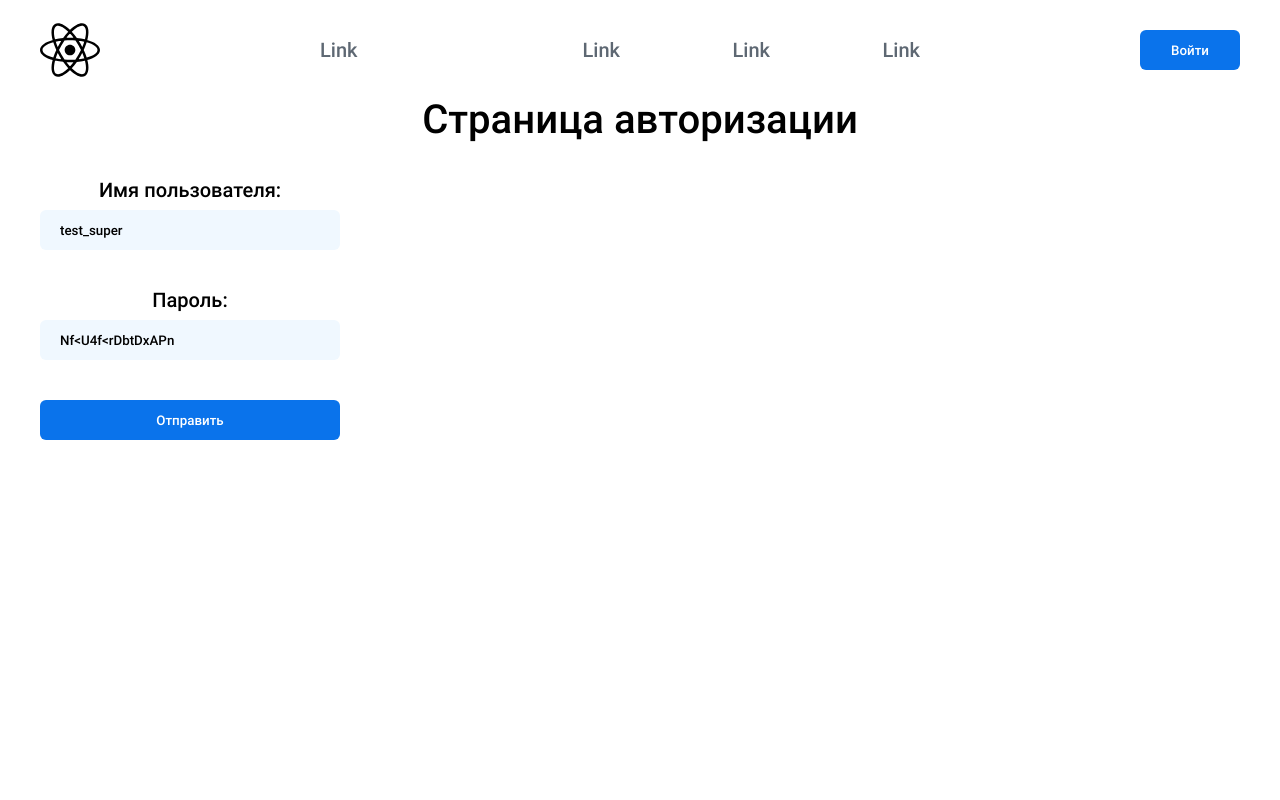
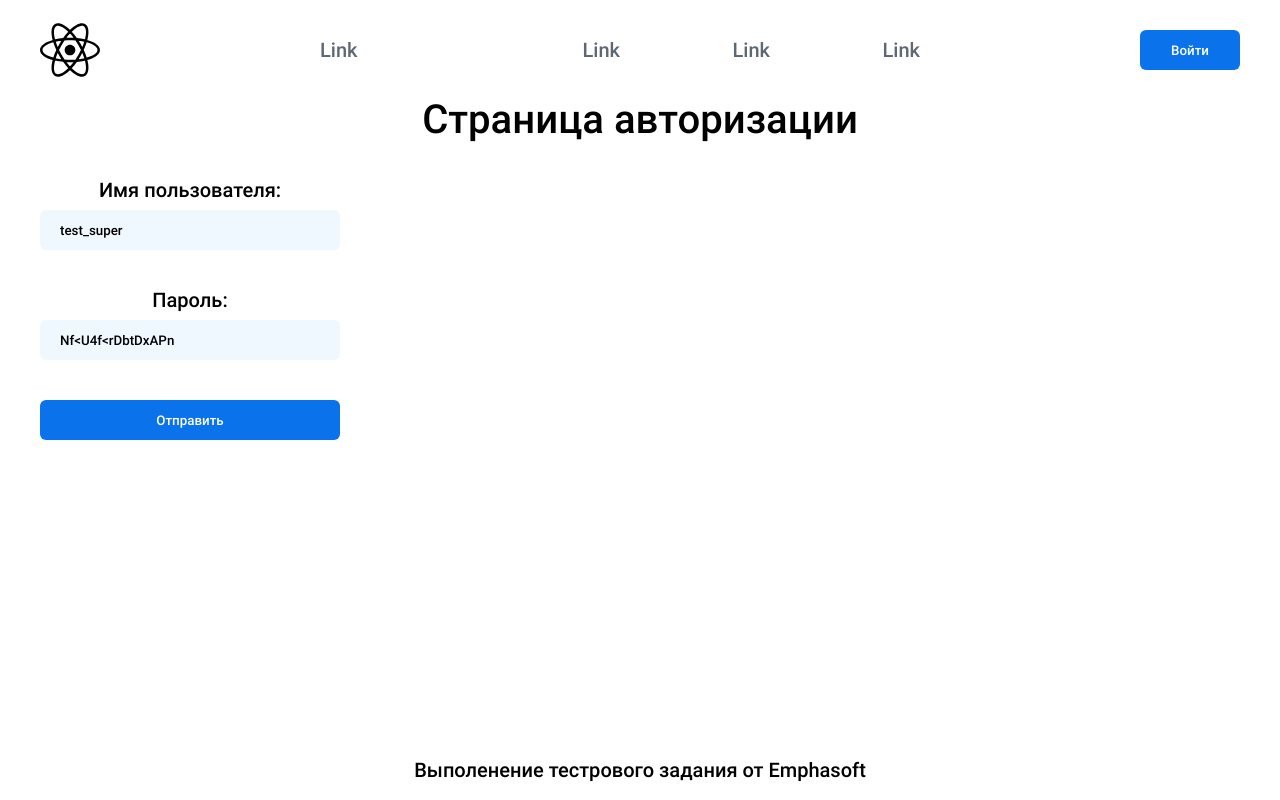
Before and after one commit to yanakukhta5/auth, a React (Vite) app: page / in a window 1280 px wide. Built offline with nearby package versions, Linux system fonts and the light colour scheme.

Commit message:
add footer

```diff
--- a/src/App.tsx
+++ b/src/App.tsx
@@ -6,14 +6,21 @@ import { Footer } from './app/Footer'
 
 import { Auth } from '@/pages/Auth'
 import { Container } from '@/components/Container'
+import styled from '@emotion/styled'
+
+const Content = styled.main`
+  flex: 1 1 auto;
+`
 
 function App() {
   return (
     <>
       <Header />
-      <Container>
-        <Auth />
-      </Container>
+      <Content>
+        <Container>
+          <Auth />
+        </Container>
+      </Content>
       <Footer />
     </>
   )
--- a/src/app/Footer/index.tsx
+++ b/src/app/Footer/index.tsx
@@ -1,15 +1,9 @@
-import { Footer as Footer_ } from "./style"
-import { Container } from "@/components/Container"
-import { Row } from "@/components/Row"
+import { Footer as Footer_, Copyright } from './style'
 
 export function Footer() {
   return (
-   <Footer_>
-    <Container>
-     <Row>
-
-     </Row>
-    </Container>
-   </Footer_>
+    <Footer_>
+      <Copyright>Выполенение тестрового задания от Emphasoft</Copyright>
+    </Footer_>
   )
 }
--- a/src/app/Footer/style.tsx
+++ b/src/app/Footer/style.tsx
@@ -1,5 +1,12 @@
 import styled from '@emotion/styled'
 
 export const Footer = styled.footer`
+  display: flex;
+  justify-content: center;
+  width: 100%;
+  height: 40px;
+`
 
+export const Copyright = styled.p`
+  text-align: center;
 `
--- a/src/components/Container/index.tsx
+++ b/src/components/Container/index.tsx
@@ -4,4 +4,5 @@ export const Container = styled.div`
  max-width: 1240px;
  padding: 0px 20px;
  margin: 0 auto;
+ flex: 1 1 auto
 `
--- a/src/index.css
+++ b/src/index.css
@@ -9,3 +9,9 @@ body {
 button, input {
  font-family: 'Roboto Medium';
 }
+
+#root {
+ display: flex;
+ flex-direction: column;
+ min-height: 100vh;
+}
```
Also changed, not shown: src/pages/Auth/index.tsx (+8 -8 lines).
